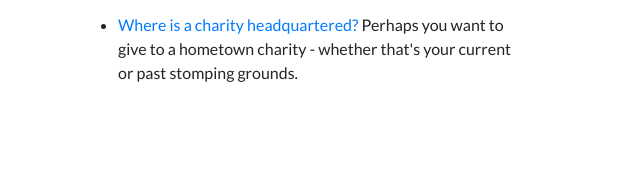
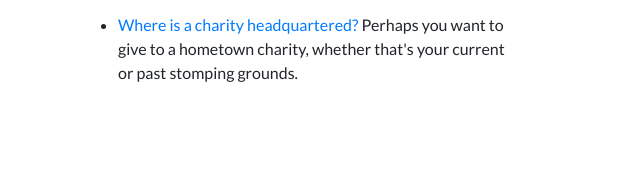
Before and after one commit to cindyreznikov/project2, a website: page index.html in a window 1280 px wide. Shown: the part 1703-1891 px from the top of the page, 625-1265 px from the left. Drawn offline with Linux system fonts and the light colour scheme.

Commit message:
some initial updates with a more friendly introduction to the project

```diff
--- a/index.html
+++ b/index.html
@@ -26,6 +26,11 @@
 <body>
 
   <!-- Navigation -->
+
+<!-- ***********************
+need to update with Flask App routes
+**************************** -->
+
   <nav class="navbar navbar-expand-lg navbar-dark navbar-custom fixed-top">
     <div class="container">
       <a class="navbar-brand" href="index.html">U.S. Charities</a>
@@ -99,8 +104,9 @@
             <p>As we designed the visualizations, we had a few questions in mind regarding how you as a user might explore this data, oriented around the guiding question: "what charity do I choose?" when thinking about donating precious dollars. Here are some of the main questions we had in mind and where you can find the visualizations that help answer your questions:
               <ul>
                <li>
+                 <!-- need to update with Flask App routes -->
                 <p><a href="usmap.html">Where is a charity headquartered?</a>
-                  Perhaps you want to give to a hometown charity - whether that's your current or past stomping grounds.
+                  Perhaps you want to give to a hometown charity, whether that's your current or past stomping grounds.
                   <!-- Or maybe an organization has caught your eye and you want to know more about it, starting with where it's located. Use our U.S. map to search by -- could we add in a search of the charities with a toolbar and it pops up the charity HQ  -->
                 </p>
                </li>
```
